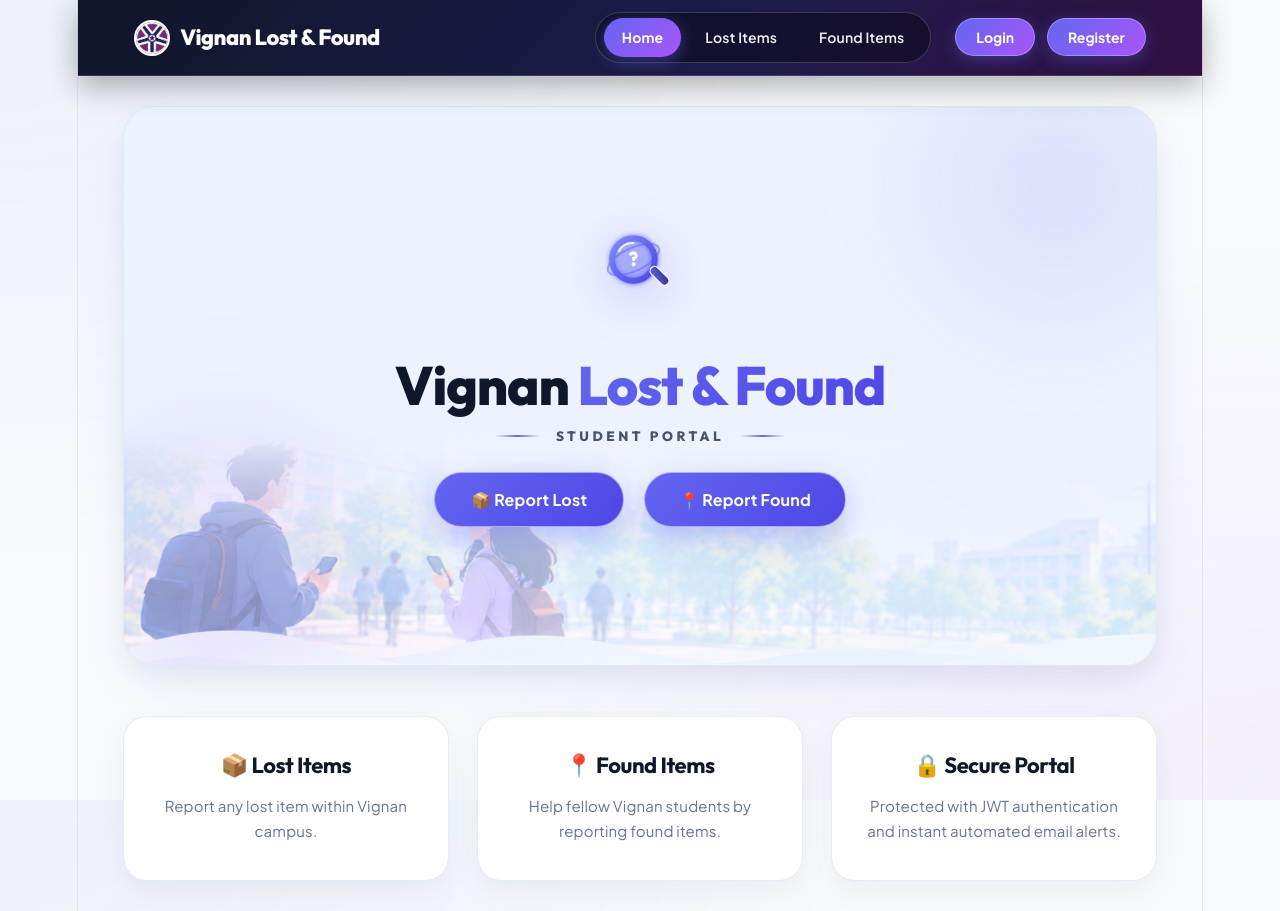
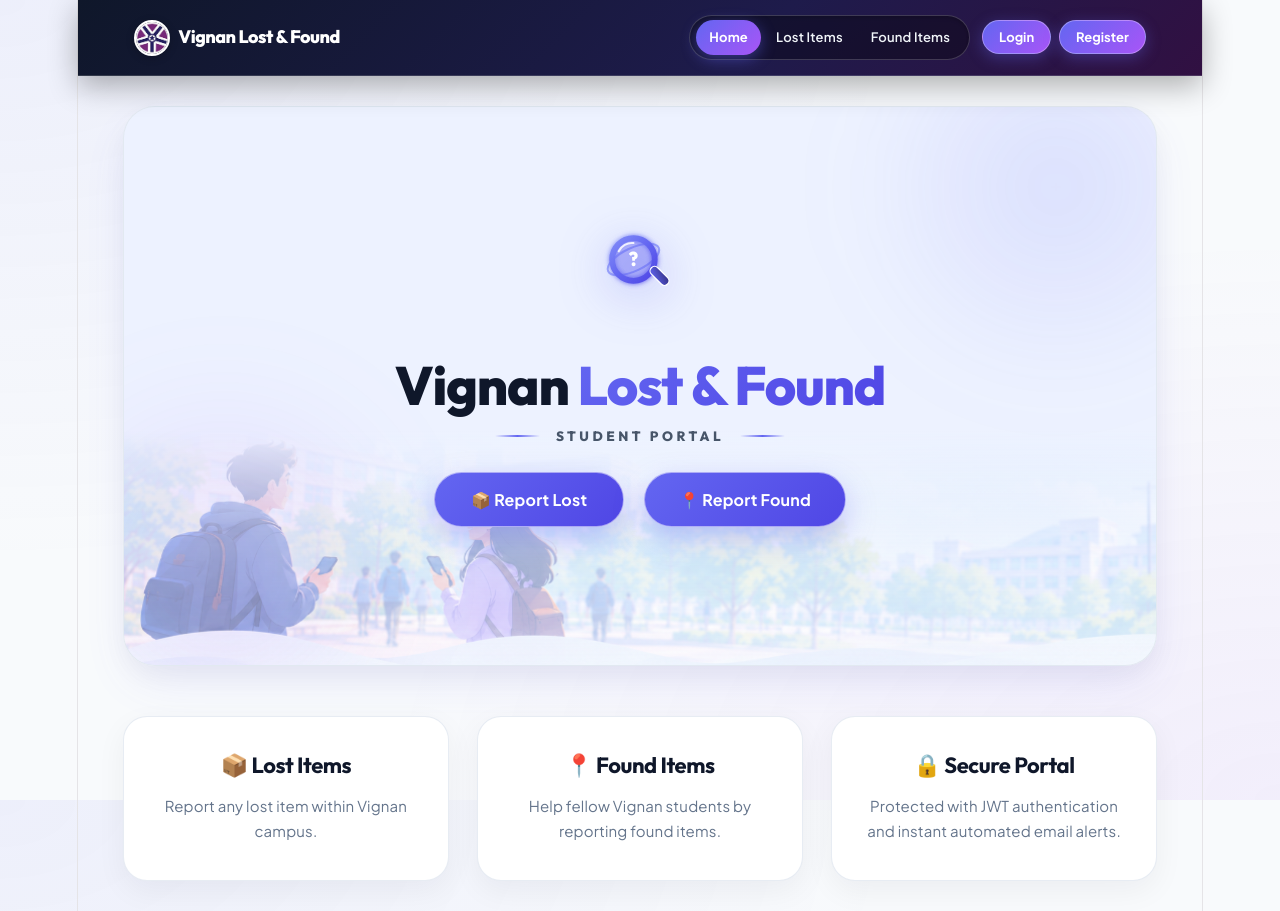
Before and after one commit to codecrafter-01/LostFoundPortal, a React (Vite) app in the folder client/: page / in a window 1280 px wide. Built offline with nearby package versions, Linux system fonts and the light colour scheme.

Commit message:
fix: Fix navbar layout - prevent logo wrapping, fit all items on one line

```diff
--- a/client/src/styles/Navbar.css
+++ b/client/src/styles/Navbar.css
@@ -31,17 +31,19 @@
 
 .logo {
   font-family: var(--font-heading, "Outfit", sans-serif);
-  font-size: 22px;
+  font-size: 18px;
   font-weight: 800;
   letter-spacing: -0.5px;
   color: #ffffff !important;
   display: flex;
   align-items: center;
-  gap: 10px;
+  gap: 8px;
   cursor: pointer;
   user-select: none;
   text-decoration: none;
   transition: transform 0.25s ease;
+  white-space: nowrap;
+  flex-shrink: 0;
 }
 
 .logo-img {
@@ -94,20 +96,22 @@
 .navbar-content {
   display: flex;
   align-items: center;
-  gap: 24px;
+  gap: 12px;
+  flex-shrink: 0;
 }
 
 .menu {
   display: flex;
   align-items: center;
   list-style: none;
-  gap: 6px;
+  gap: 2px;
   margin: 0;
-  padding: 5px 8px;
+  padding: 4px 6px;
   background: rgba(0, 0, 0, 0.35);
   border: 1px solid rgba(255, 255, 255, 0.18);
   border-radius: 9999px;
   box-shadow: inset 0 2px 4px rgba(0, 0, 0, 0.2);
+  flex-wrap: nowrap;
 }
 
 .menu li {
@@ -117,9 +121,9 @@
 .menu a {
   display: inline-block;
   color: #f1f5f9 !important;
-  font-size: 14px;
+  font-size: 13px;
   font-weight: 600;
-  padding: 8px 18px;
+  padding: 7px 13px;
   border-radius: 9999px;
   text-decoration: none;
   transition: all 0.25s ease;
@@ -141,24 +145,26 @@
 .navbar-right {
   display: flex;
   align-items: center;
-  gap: 12px;
+  gap: 8px;
+  flex-shrink: 0;
 }
 
 /* User Name Badge */
 .user-name {
   display: inline-flex;
   align-items: center;
-  gap: 8px;
+  gap: 6px;
   color: #ffffff !important;
   background: rgba(255, 255, 255, 0.2) !important;
   border: 1px solid rgba(255, 255, 255, 0.4) !important;
-  font-size: 14px;
+  font-size: 13px;
   font-weight: 700;
-  padding: 7px 16px;
+  padding: 6px 12px;
   border-radius: 9999px;
   letter-spacing: 0.2px;
   box-shadow: 0 4px 12px rgba(0, 0, 0, 0.2);
   backdrop-filter: blur(8px);
+  white-space: nowrap;
 }
 
 .user-avatar-img {
@@ -173,14 +179,15 @@
 .login-btn, .register-btn {
   background: linear-gradient(135deg, #6366f1 0%, #a855f7 100%);
   color: #ffffff !important;
-  padding: 9px 20px;
+  padding: 8px 16px;
   border-radius: 9999px;
-  font-size: 14px;
+  font-size: 13px;
   font-weight: 700;
   border: 1px solid rgba(255, 255, 255, 0.3);
   box-shadow: 0 4px 15px rgba(99, 102, 241, 0.35);
   cursor: pointer;
   transition: all 0.25s ease;
+  white-space: nowrap;
 }
 
 .login-btn:hover, .register-btn:hover {
@@ -191,14 +198,16 @@
 .logout-btn {
   background: linear-gradient(135deg, #ef4444 0%, #dc2626 100%) !important;
   color: #ffffff !important;
-  padding: 9px 20px;
+  padding: 8px 16px;
   border-radius: 9999px;
-  font-size: 14px;
+  font-size: 13px;
   font-weight: 700;
   border: 1px solid rgba(255, 255, 255, 0.3);
   box-shadow: 0 4px 15px rgba(239, 68, 68, 0.35);
   cursor: pointer;
   transition: all 0.25s ease;
+  white-space: nowrap;
+  flex-shrink: 0;
 }
 
 .logout-btn:hover {
```
